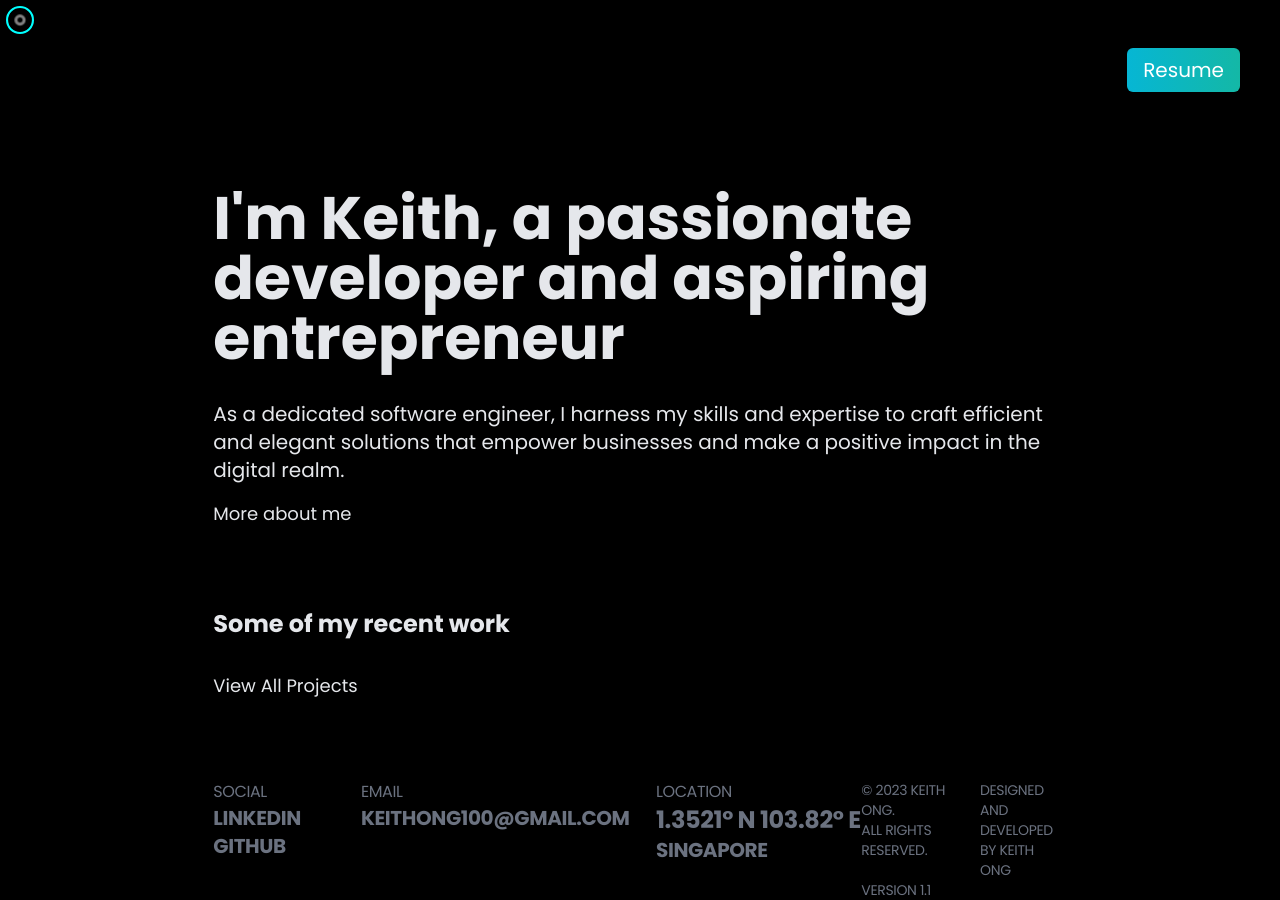
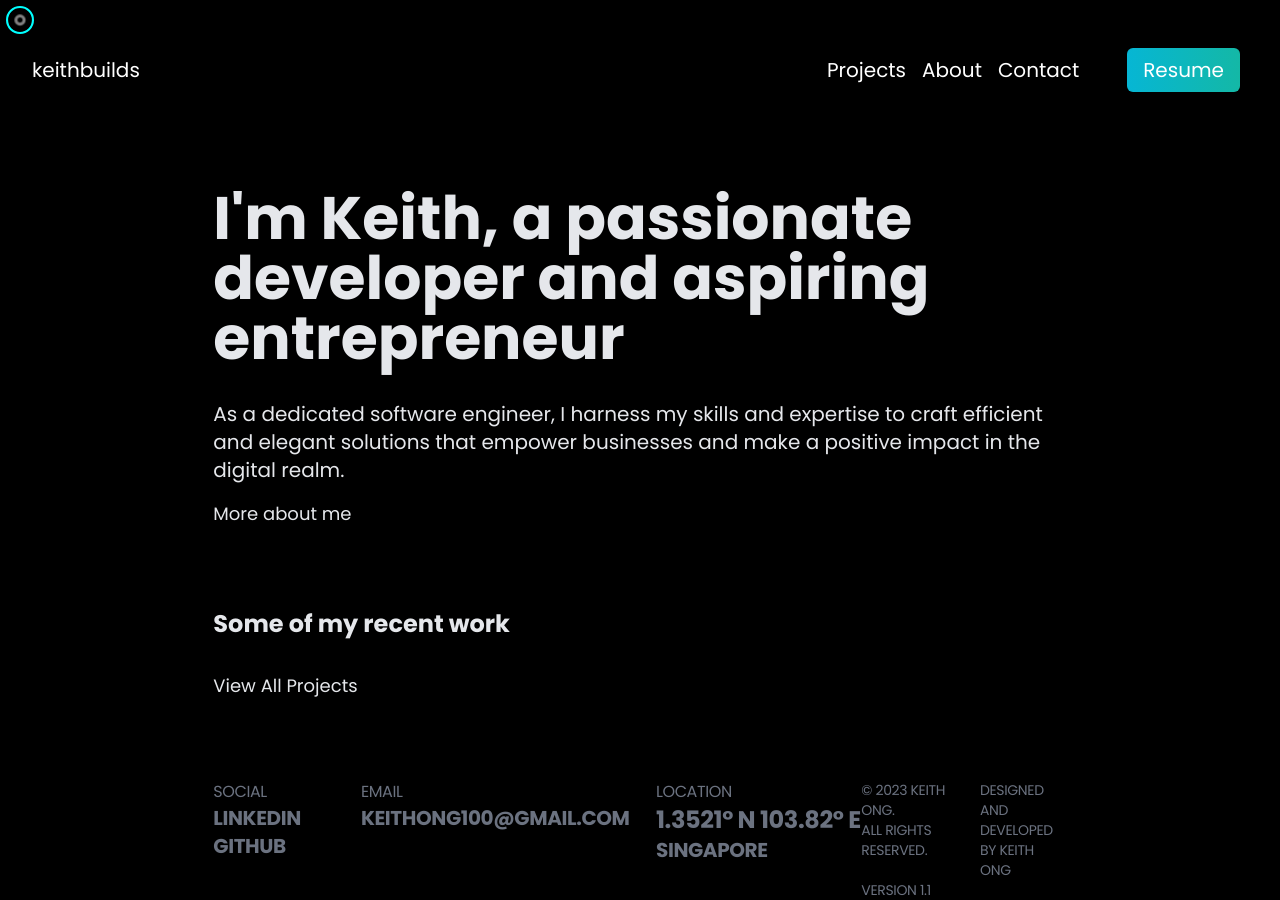
Before and after one commit to Earthstomp/portfolio, a Next.js app in the folder portfolio/: page / in a window 1280 px wide. Built offline with nearby package versions, Linux system fonts and the light colour scheme.

Commit message:
style: change header text to white

```diff
--- a/portfolio/app/components/Header.tsx
+++ b/portfolio/app/components/Header.tsx
@@ -5,7 +5,7 @@ const Header = () => {
         <header className="header">
             <main className="px-8">
                 <div>
-                    <nav className="py-14 mb-12 flex justify-between dark:text-white">
+                    <nav className="py-14 mb-12 flex justify-between text-white">
                         <h1 className="text-xl">
                             <Link href="/">keithbuilds</Link>
                         </h1>
--- a/portfolio/app/globals.css
+++ b/portfolio/app/globals.css
@@ -10,7 +10,7 @@
 
 @media (prefers-color-scheme: dark) {
   :root {
-    --foreground-rgb: 0, 0, 0;
+    --foreground-rgb: 255, 255, 255;
     --background-start-rgb: 0, 0, 0;
     --background-end-rgb: 0, 0, 0;
   }
```
